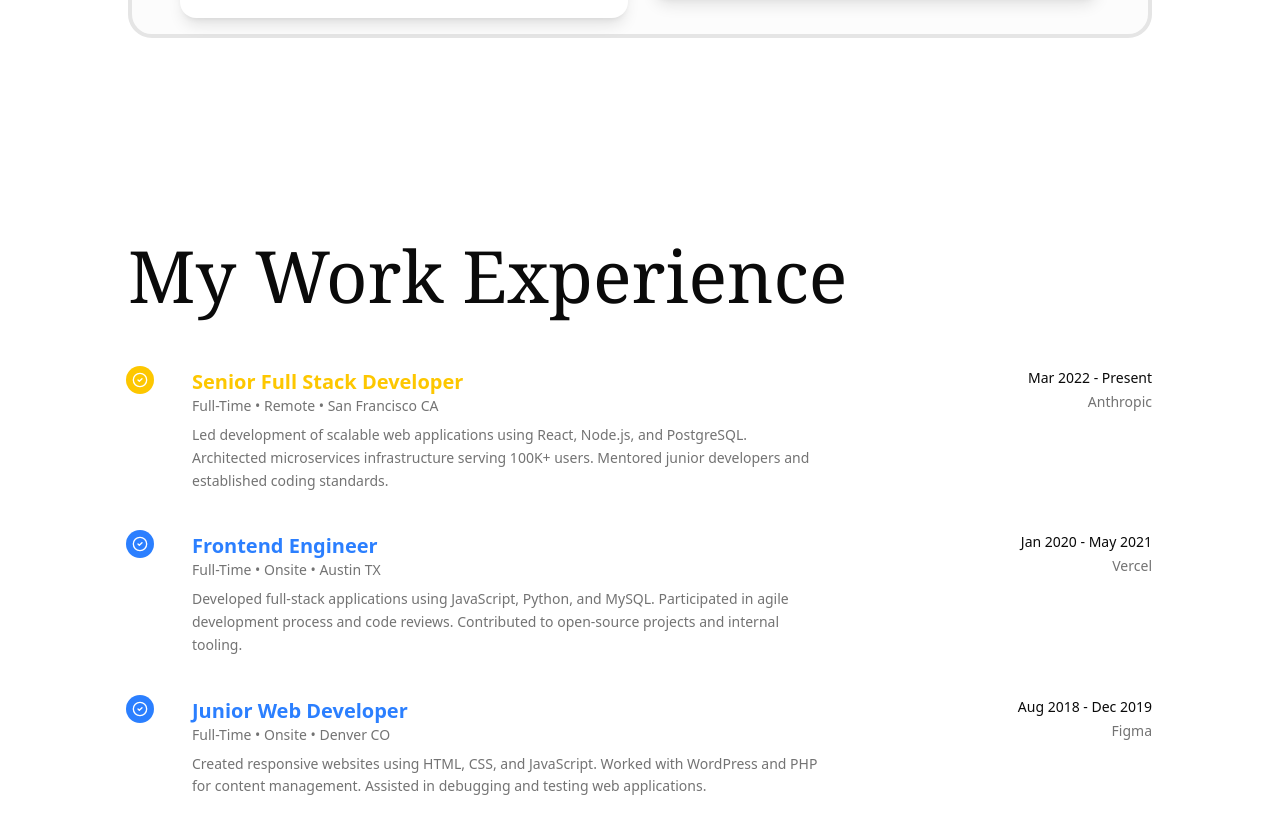
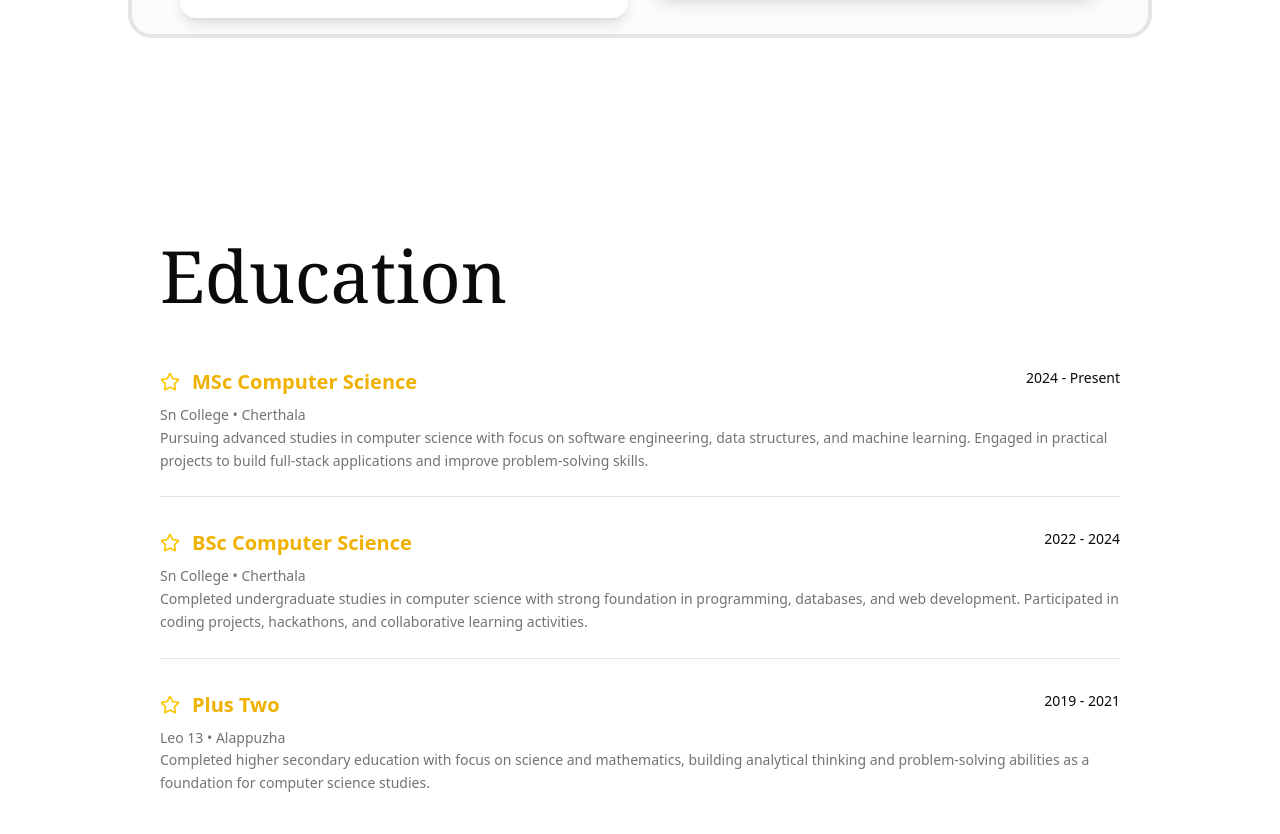
Before and after one commit to muhammedrafii/personalwebsite, a Next.js app: page / in a window 1280 px wide. Shown: the part 482-1316 px from the top of the page. Built offline with nearby package versions, Linux system fonts and the light colour scheme.

Commit message:
Updated Experience5: icon alignment on small devices, first icon mango yellow, all ticks

```diff
--- a/app/page.tsx
+++ b/app/page.tsx
@@ -30,12 +30,12 @@ export default function HomePage() {
         </div>
 
         {/* Experience Section */}
-        <div className="w-full max-w-5xl">
-          <Experience5
-            title="My Work Experience"
+        <div className="container-fluid d-flex justify-content-center">
+  <div style={{ width: "100%", maxWidth: "960px" }}>
+    <Experience5 title="Education" />
+  </div>
+</div>
 
-          />
-        </div>
       </div>
     </div>
   );
--- a/components/experience5.tsx
+++ b/components/experience5.tsx
@@ -1,7 +1,7 @@
 "use client";
 
 import React from "react";
-import { CheckCircle2 } from "lucide-react";
+import { Star } from "lucide-react"; // Navbar-style icon
 
 interface ExperienceItem {
   title: string;
@@ -17,70 +17,57 @@ interface Experience5Props {
 }
 
 const Experience5 = ({
-  title = "Work Experience",
+  title = "Education",
  experience = [
   {
-      title: "Senior Full Stack Developer",
-      details: "Full-Time • Remote • San Francisco CA",
-      period: "Mar 2022 - Present",
-      company: "Anthropic",
+    title: "MSc Computer Science",
+    details: "Sn College • Cherthala",
+    period: "2024 - Present",
+    company: "",
     description:
-        "Led development of scalable web applications using React, Node.js, and PostgreSQL. Architected microservices infrastructure serving 100K+ users. Mentored junior developers and established coding standards.",
+      "Pursuing advanced studies in computer science with focus on software engineering, data structures, and machine learning. Engaged in practical projects to build full-stack applications and improve problem-solving skills.",
   },
   {
-      title: "Frontend Engineer",
-      details: "Full-Time • Onsite • Austin TX",
-      period: "Jan 2020 - May 2021",
-      company: "Vercel",
+    title: "BSc Computer Science",
+    details: "Sn College • Cherthala",
+    period: "2022 - 2024",
+    company: "",
     description:
-        "Developed full-stack applications using JavaScript, Python, and MySQL. Participated in agile development process and code reviews. Contributed to open-source projects and internal tooling.",
+      "Completed undergraduate studies in computer science with strong foundation in programming, databases, and web development. Participated in coding projects, hackathons, and collaborative learning activities.",
   },
   {
-      title: "Junior Web Developer",
-      details: "Full-Time • Onsite • Denver CO",
-      period: "Aug 2018 - Dec 2019",
-      company: "Figma",
+    title: "Plus Two",
+    details: "Leo 13 • Alappuzha",
+    period: "2019 - 2021",
+    company: "",
     description:
-        "Created responsive websites using HTML, CSS, and JavaScript. Worked with WordPress and PHP for content management. Assisted in debugging and testing web applications.",
+      "Completed higher secondary education with focus on science and mathematics, building analytical thinking and problem-solving abilities as a foundation for computer science studies.",
   },
-  ],
+]
+
 }: Experience5Props) => {
   return (
     <section className="py-16 md:py-32">
-      <div className="container">
-        <div className="mx-auto max-w-7xl">
-          <h2 className="mb-12 font-serif text-4xl font-medium leading-tight md:text-7xl">
+      <div className="container mx-auto max-w-7xl">
+        <h2 className="mb-12 font-serif text-4xl md:text-7xl font-medium leading-tight">
           {title}
         </h2>
 
         <div className="space-y-8">
-            {experience.map(
-              ({ title, details, period, company, description }, idx) => (
-                <div key={idx} className="flex flex-col gap-4 md:flex-row md:items-start">
-                  {/* Active Icon - Tick */}
-                  <div className="flex-shrink-0">
+          {experience.map(({ title, details, period, company, description }, idx) => (
             <div
-                      className={`flex h-6 w-6 items-center justify-center rounded-full ring-2 ${
-                        idx === 0
-                          ? "bg-yellow-400 ring-yellow-400 text-white" // First icon mango yellow
-                          : "bg-blue-500 ring-blue-500 text-white" // Others blue
-                      }`}
+              key={idx}
+              className="border-border border-b pb-6 last:border-b-0"
             >
-                      <CheckCircle2 className="h-4 w-4 text-white" />
-                    </div>
-                  </div>
+              <div className="flex flex-col gap-4 md:flex-row md:items-start">
+                <div className="md:w-2/3 flex items-center gap-3">
+                  {/* Star icon */}
+                  <Star className="h-5 w-5 text-yellow-400" />
 
-                  {/* Content */}
-                  <div className="md:ml-6 md:w-2/3">
-                    <h3
-                      className={`text-xl font-semibold ${
-                        idx === 0 ? "text-yellow-400" : "text-blue-500"
-                      }`}
-                    >
+                  {/* Highlight all titles */}
+                  <h3 className="text-xl text-yellow-500 font-semibold">
                     {title}
                   </h3>
-                    <p className="text-muted-foreground mb-2 text-sm">{details}</p>
-                    <p className="text-muted-foreground mb-2 text-sm leading-relaxed">{description}</p>
                 </div>
 
                 <div className="text-right md:w-1/3 md:text-right">
@@ -88,9 +75,11 @@ const Experience5 = ({
                   <p className="text-muted-foreground text-sm">{company}</p>
                 </div>
               </div>
-              ),
-            )}
+
+              <p className="text-muted-foreground mt-2 text-sm leading-relaxed">{details}</p>
+              <p className="text-muted-foreground text-sm leading-relaxed">{description}</p>
             </div>
+          ))}
         </div>
       </div>
     </section>
```
Lines whose indentation alone changed are shown as unchanged.
